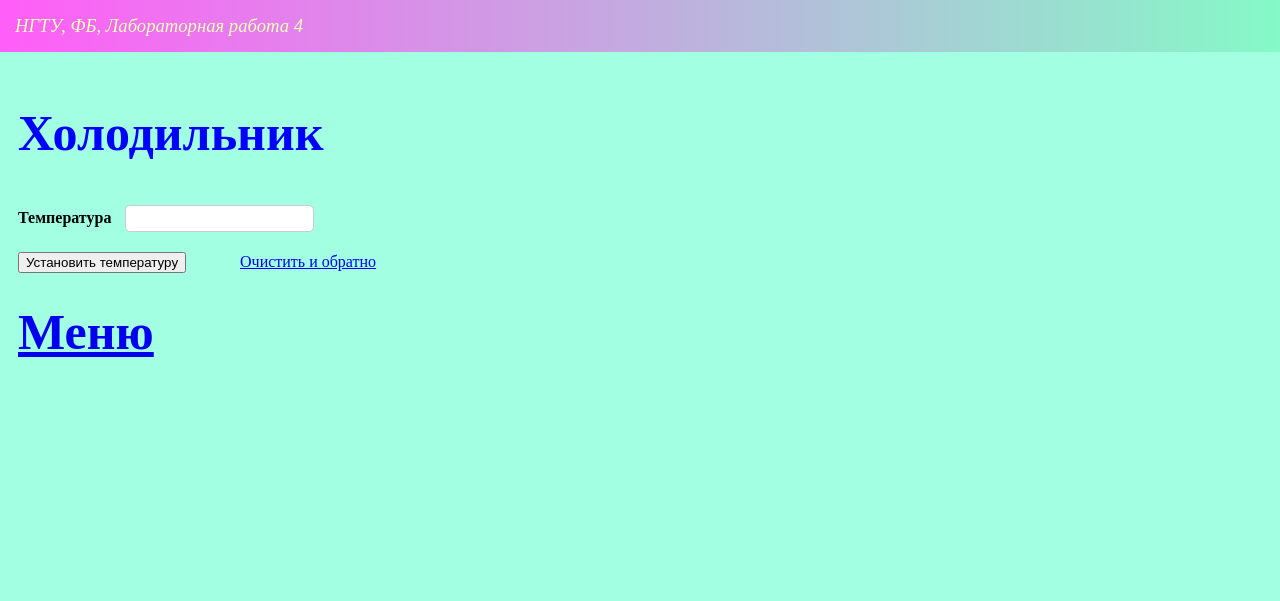
After one commit to PolinaZaiko/Labs-web-2, a Flask app: page /lab4/holod in a window 1280 px wide. The commit adds this page. Shown: the top 601 px of the page. Run offline with Flask 3, Linux system fonts and the light colour scheme.

Commit message:
Холодильник

```diff
--- a/lab4.py
+++ b/lab4.py
@@ -28,3 +28,41 @@ def login():
 
     error = 'Неверный логин и/или пароль'
     return render_template('login.html', error=error, username=username, password=password)
+
+@lab4.route('/lab4/holod', methods=['GET', 'POST'])
+def holod():
+    if request.method == 'GET':
+        return render_template('holod.html')
+
+    temperature = request.form.get('temperature')
+
+    if not temperature:
+        error = 'ошибка: не задана температура'
+        return render_template('holod.html', error=error, temperature=temperature, snowflakes=0)
+
+    temperature = int(temperature)  # Преобразование в целое число
+
+    snowflakes = 0
+
+    if temperature < -12:
+        error = "Не удалось установить температуру — слишком низкое значение"
+        return render_template('holod.html', error=error, temperature=temperature, snowflakes=snowflakes)
+
+    elif temperature >= -12 and temperature <= -9:
+        error = "Установлена температура: {}°С".format(temperature)
+        snowflakes = 3
+        return render_template('holod.html', error=error, temperature=temperature, snowflakes=snowflakes)
+
+    elif temperature >= -8 and temperature <= -5:
+        error = "Установлена температура: {}°С".format(temperature)
+        snowflakes = 2
+        return render_template('holod.html', error=error, temperature=temperature, snowflakes=snowflakes)
+
+    elif temperature >= -4 and temperature <= -1:
+        error = "Установлена температура: {}°С".format(temperature)
+        snowflakes = 1
+        return render_template('holod.html', error=error, temperature=temperature, snowflakes=snowflakes)
+
+    else:
+        error = "Не удалось установить температуру — слишком высокое значение"
+        return render_template('holod.html', temperature=temperature, error=error, snowflakes=snowflakes)
--- /dev/null
+++ b/templates/holod.html
@@ -0,0 +1,63 @@
+<style>
+    h1 {
+        color: blue;
+        font-size: 50px;
+    }
+
+    label {
+        font-weight: bold;
+    }
+
+    input {
+        padding: 5px;
+        border-radius: 5px;
+        border: 1px solid #ccc;
+        cursor: pointer;
+        margin: 10px 0px 10px 10px;
+    }
+
+    button {
+        margin-top: 10px;
+        margin-right: 20px;
+    }
+
+    .error {
+    color: red;
+    font-weight: bold;
+    }
+
+    img {
+    display: inline-block;
+    margin-right: 5px;
+    width: 50px;
+    height: 50px;
+    }
+
+
+</style>
+
+{% extends 'base.html' %}
+{% block lab %}Лабораторная работа 4{% endblock %}
+{% block main%}
+    <h1>Холодильник</h1>
+
+    <form method="post" style="width: 400px;">
+        <div>
+            <label for="temperature">Температура</label>
+            <input type="number" id="temperature" name="temperature" value="{{ temperature }}">
+        </div>
+
+        <div>
+            <button type="submit">Установить температуру</button>
+            <a href="/lab4/holod" style="margin-left: 30px;">Очистить и обратно</a>
+        </div>
+
+        <p class="error">{{ error }}</p>
+
+        {% if snowflakes is defined %}
+        {% for _ in range(snowflakes|int) %}
+            <img style="display: inline-block; width: 20px; height: 20px;" src="/static/snejinka.png">
+        {% endfor %}
+    {% endif %}
+    </form>
+{% endblock %}
--- a/templates/lab4.html
+++ b/templates/lab4.html
@@ -10,7 +10,7 @@
             <a href="/lab4/login">Логин</a>
         </li>
         <li>
-            <a href="">Заказ напитка</a>
+            <a href="/lab4/holod">Холодильник</a>
         </li>
         <li>
             <a href="">Покупка билета</a>
--- a/templates/login.html
+++ b/templates/login.html
@@ -30,8 +30,6 @@
     color: red;
     font-weight: bold;
 }
-
-
 </style>
 
 {% extends 'base.html' %}
@@ -46,12 +44,12 @@
     <form method="post">
         <div>
             <label for="username">Пользователь</label>
-            <input type="text" id="username" name="username" value="{{ username }}">
+            <input type="text" id="username" name="username" value = '{{ username }}'>
         </div>
 
         <div>
             <label for="password">Пароль</label>
-            <input type="password" id="password" name="password" value="{{ password }}">
+            <input type="password" id="password" name="password">
         </div>
 
         <div>
```
Also changed, not shown: static/snejinka.png (added).
